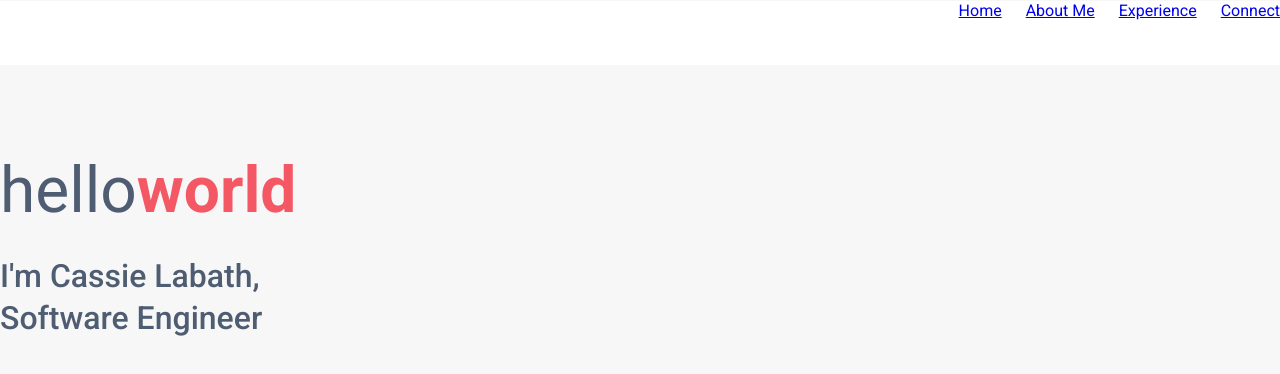
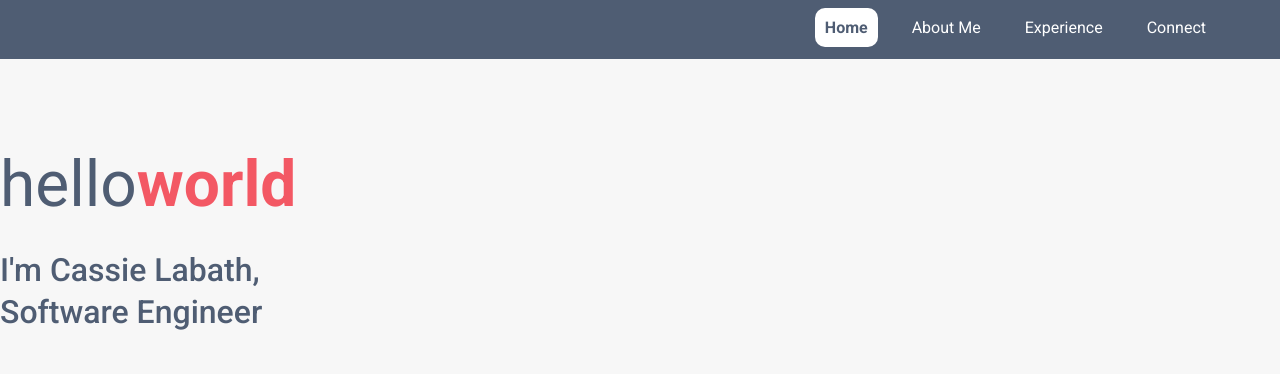
Before and after one commit to casslabath/Portfolio, a React (Create React App) app: page / in a window 1280 px wide. Shown: the top 374 px of the page. Built offline with nearby package versions, Linux system fonts and the light colour scheme.

Commit message:
navigation styling

```diff
--- a/package.json
+++ b/package.json
@@ -9,7 +9,7 @@
     "react": "^17.0.2",
     "react-dom": "^17.0.2",
     "react-router-dom": "^6.2.2",
-    "react-scripts": "5.0.0",
+    "react-scripts": "^5.0.0",
     "styled-components": "^5.3.3",
     "web-vitals": "^2.1.4"
   },
@@ -44,6 +44,8 @@
     "@types/react-dom": "^17.0.14",
     "@types/react-router-dom": "^5.3.3",
     "@types/styled-components": "^5.1.24",
+    "eslint-config-prettier": "^8.5.0",
+    "eslint-plugin-prettier": "^4.0.0",
     "typescript": "^4.6.2"
   }
 }
--- a/src/App.tsx
+++ b/src/App.tsx
@@ -9,7 +9,7 @@ import Connect from "./Pages/Connect";
 const StyledBody = styled.div`
   color: #4f5d73;
   font-family: "Roboto", sans-serif;
-  top: -15px;
+  top: -5px;
   position: relative;
 `;
 
--- a/src/Components/Navigation.tsx
+++ b/src/Components/Navigation.tsx
@@ -1,39 +1,80 @@
-import React from "react";
+import React, { useState } from "react";
 import { Link } from "react-router-dom";
 import styled from "styled-components";
 
 const StyledNav = styled.nav`
-  background-color: #ffffff;
+  align-items: center;
+  background-color: #4F5D73;
+  display: flex;
   height: 64px;
-  width: 100%;
+  justify-content: flex-end;
+  padding-right: 64px;
 `;
 
 const StyledList = styled.ul`
   display: flex;
   flex-direction: row;
-  justify-content: flex-end;
   list-style: none;
+  margin: 0;
 `;
 
 const StyledListItem = styled.li`
   margin-left: 24px;
+
+  .active-link {
+    position: relative;
+    transition: background-color .5s;
+    background-color: #ffffff;
+    border-radius: 10px;
+    color: #4f5d73;
+    font-weight: bold;
+  }
+`;
+
+const StyledLink = styled(Link)`
+  display: block;
+  color: #ffffff;
+  padding: 10px;
+  text-decoration: none;
 `;
 
 const Navigation: React.FC = () => {
+  const [currentLink, setCurrentLink] = useState('home');
+
   return (
     <StyledNav>
       <StyledList>
-        <StyledListItem>
-          <Link to={"/"}>Home</Link>
+        <StyledListItem background-color={currentLink === 'home'  ? '#A9DAD0': ''}>
+          <StyledLink
+            className={currentLink === 'home' ? 'active-link' : ''}
+            onClick={() => setCurrentLink('home')}
+            to={"/"}
+          >
+            Home
+          </StyledLink>
         </StyledListItem>
         <StyledListItem>
-          <Link to={"/about"}>About Me</Link>
+          <StyledLink
+            className={currentLink === 'about' ? 'active-link' : ''}
+            to={"/about"}
+            onClick={() => setCurrentLink('about')}
+          >
+            About Me
+          </StyledLink>
         </StyledListItem>
         <StyledListItem>
-          <Link to={"/experience"}>Experience</Link>
+          <StyledLink
+            className={currentLink === 'experience' ? 'active-link' : ''}
+            to={"/experience"}
+            onClick={() => setCurrentLink('experience')}
+          >Experience</StyledLink>
         </StyledListItem>
         <StyledListItem>
-          <Link to={"/connect"}>Connect</Link>
+          <StyledLink
+            className={currentLink === 'connect' ? 'active-link' : ''}
+            to={"/connect"}
+            onClick={() => setCurrentLink('connect')}
+          >Connect</StyledLink>
         </StyledListItem>
       </StyledList>
     </StyledNav>
```
Also changed, not shown: 1 other file (tests, documents, lock files or other folders).
